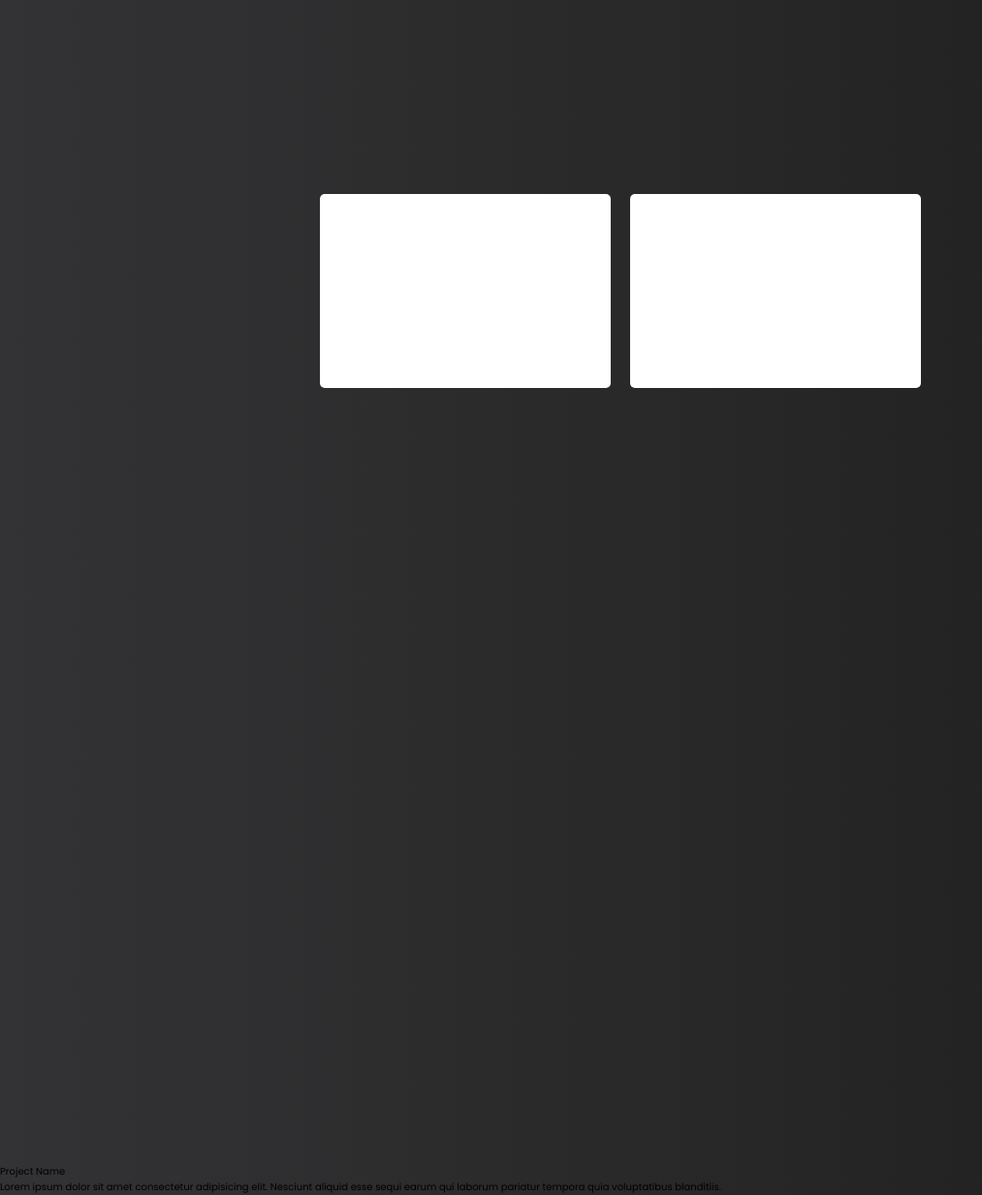
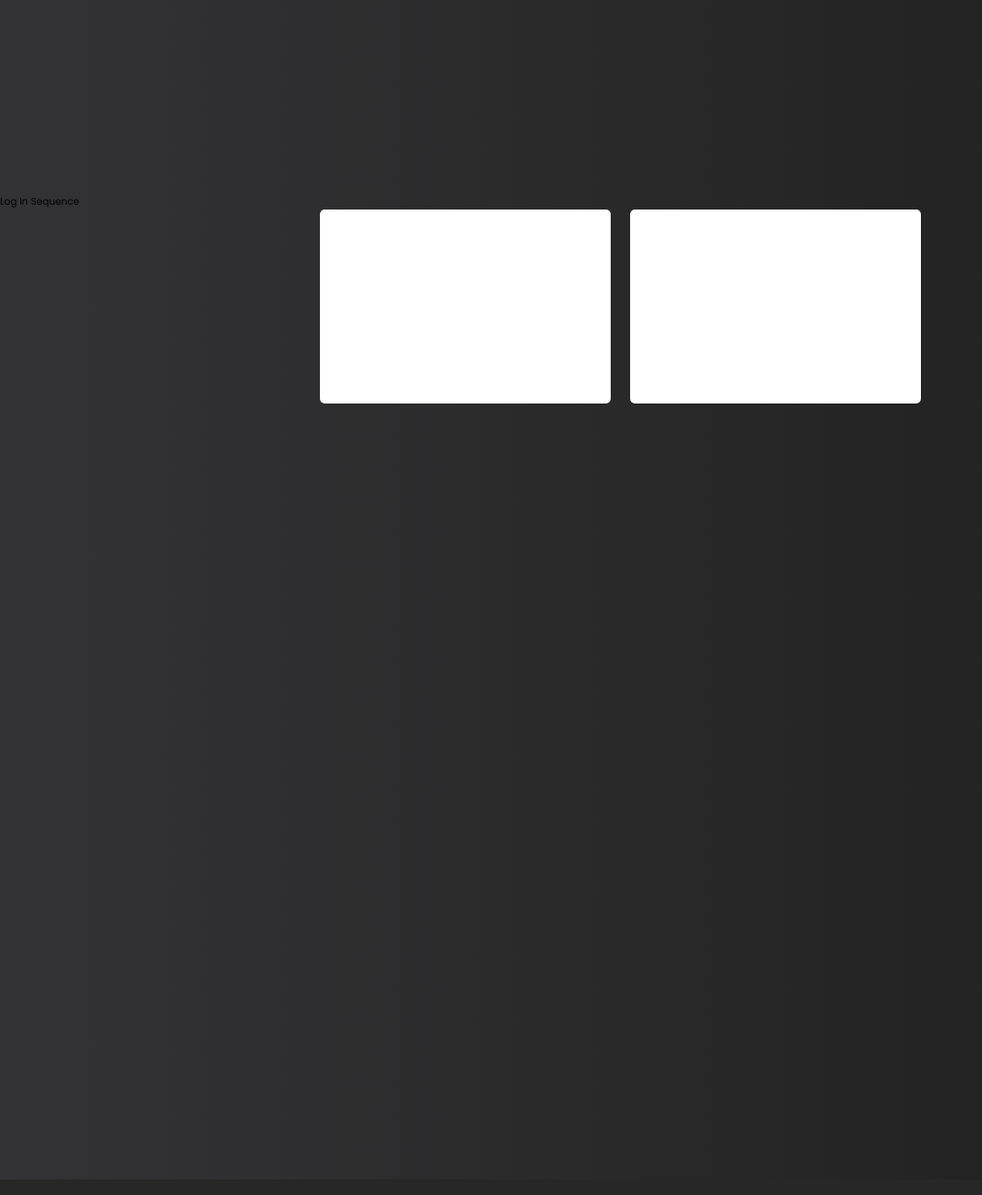
Before and after one commit to MrSDunlap/DNLP_01, a PHP site: page / in a window 1280 px wide. Shown: the part 700-1932 px from the top of the page at 97% size, without its empty margins (0-1013 px from the left). Run offline with PHP 8.4, Linux system fonts and the light colour scheme; some libraries are stand-ins or nearby versions; some web fonts are replaced.

Commit message:
PHP project class for OOP

```diff
--- /dev/null
+++ b/components/carousel/projects.php
@@ -0,0 +1,33 @@
+<!-- List of projects - testing out OOP for easy updating -->
+<?php
+class Project {
+    public $name;
+    public $description;
+    public $software;
+    public $img;
+
+    // Constructor
+    public function __construct($name, $description, $software, $img)
+    {
+        $this->name = $name;
+        $this->description = $description;
+        $this->software = $software;
+        $this->img = $img;
+    }
+
+    // Method
+    public function newProject() {
+        return
+            $this->name;
+            $this->description;
+            $this->software;
+            $this->img;
+    }
+}
+
+$projectOne = new Project(
+    $name = "Log In Sequence",
+    $description = "PHP Exploration with MySQL relational database. A user can create an account, login, be welcomed with a personal page, and log out. Error states, sessions, password hashing, and fetching data were my key takeaways.",
+    $software ="PHP - MySQL - HTML - CSS",
+    $img = '../../assets/imgs/headshot.jpg'
+);
--- a/index.php
+++ b/index.php
@@ -49,31 +49,21 @@
         <!-- Animated background code here -->
         <div class="bg-animation"></div>
     </section>
+    <section class="portfolio">
+        <div class="portfiolio__container">
+            <?php
+            @require_once './components/carousel/projects.php';
+            echo $projectOne->newProject($name . $description);
+            ?>
+        </div>
+    </section>
     <section class="about" id="about">
         <div class="about-container">
             <span class="box"></span>
             <span class="box"></span>
         </div>
     </section>
-    <section class="portfolio">
-        <div class="portfiolio__container">
-            <div class="projects">
-                <div class="project">
-                    <div class="project-text">
-                        <div class="project-title">Project Name</div>
-                        <div class="project-desc">
-                            Lorem ipsum dolor sit amet consectetur adipisicing elit. Nesciunt aliquid esse sequi earum qui laborum pariatur tempora quia voluptatibus blanditiis.
-                        </div>
-                        <div class="project-software">
-                            <span class="software-placeholder"></span>
-                            <span class="software-placeholder"></span>
-                            <span class="software-placeholder"></span>
-                        </div>
-                    </div>
-                </div>
-            </div>
-        </div>
-    </section>
+
 
 </body>
 
```
